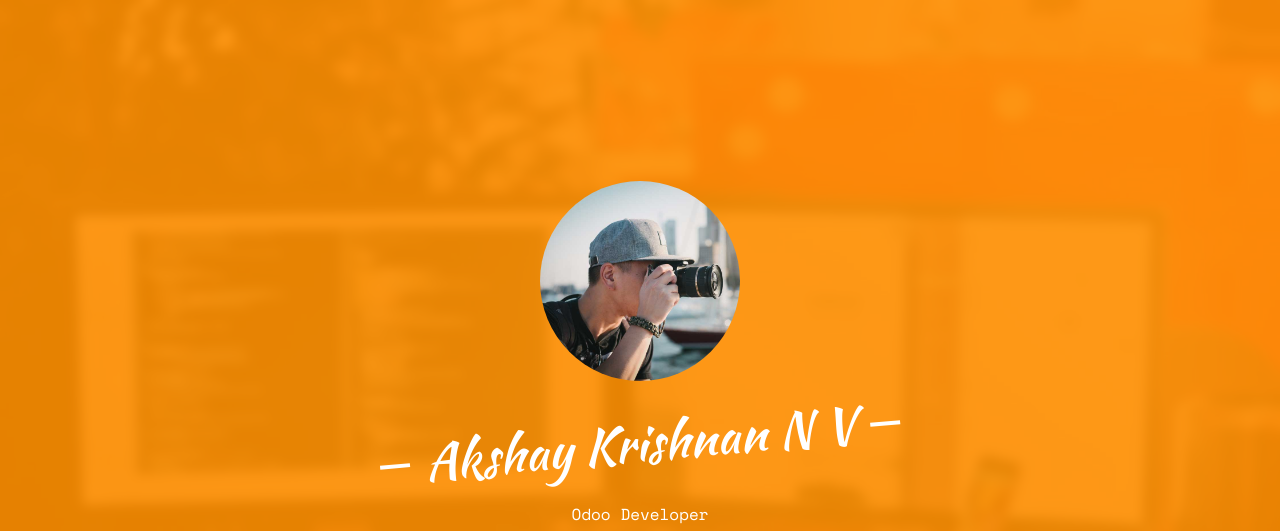
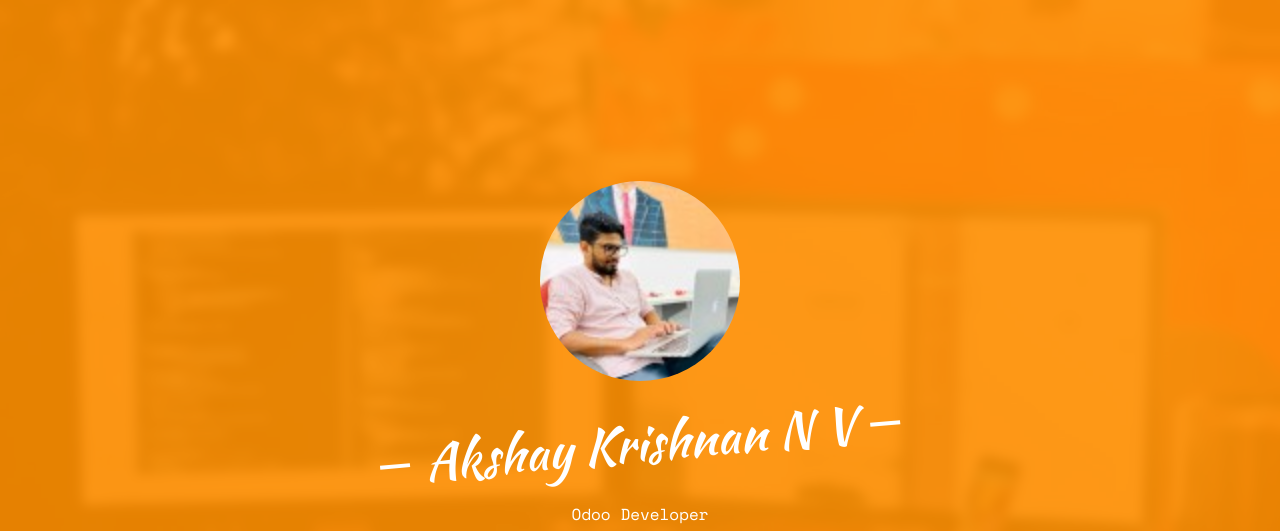
Before and after one commit to Adithknv/Akshay, a plain HTML site: page index.html in a window 1280 px wide. Shown: the top 531 px of the page. Drawn offline with nearby package versions, Linux system fonts and the light colour scheme; some packages are replaced by stand-ins of ours; no server answers; files whose address does not match are found by name.

Commit message:
Update index.html

```diff
--- a/index.html
+++ b/index.html
@@ -67,7 +67,7 @@
 				<div class="col-md-8 col-md-offset-2 text-center">
 					<div class="display-t js-fullheight">
 						<div class="display-tc js-fullheight animate-box" data-animate-effect="fadeIn">
-							<div class="profile-thumb" style="background: url(images/user-3.jpg);"></div>
+							<div class="profile-thumb" style="background: url(1641571994402.jpg);"></div>
 							<h1><span>Akshay Krishnan N V</span></h1>
 							<h3><span>Odoo Developer</span></h3>
 							<p>
```
